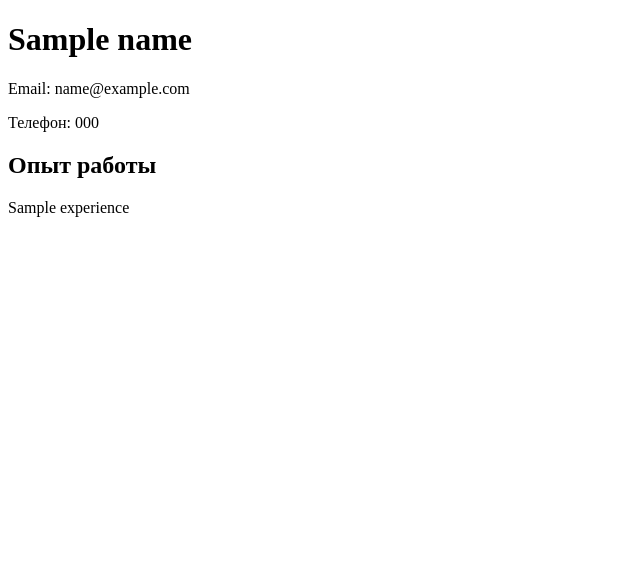
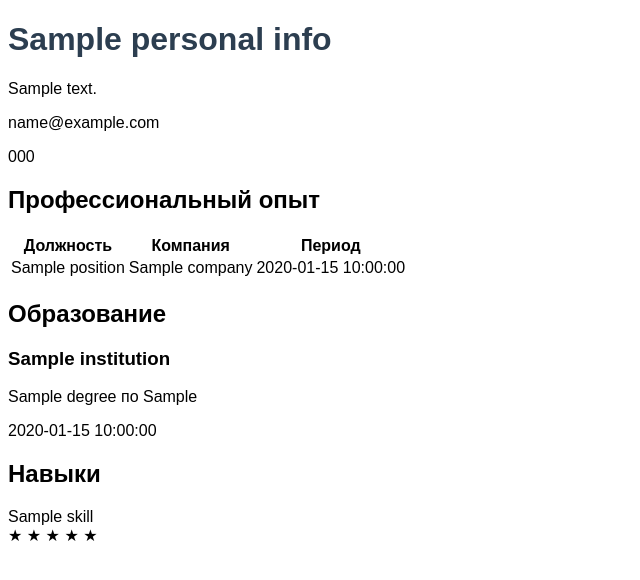
Before and after one commit to Kristinkins/resume_tpp, a Python web app: template app/ui/templates/classic/template.html in a window 1280 px wide. Shown: the top 580 px of the page, without its empty margins (0-640 px from the left). Run offline with Jinja, Linux system fonts and the light colour scheme; the template is opened without the code that fills it: most values are stand-ins (such as "Sample title", 1, 10 or a date in 2020).

Commit message:
Update template.html

```diff
--- a/app/ui/templates/classic/template.html
+++ b/app/ui/templates/classic/template.html
@@ -2,14 +2,74 @@
 <html>
 <head>
     <meta charset="UTF-8">
-    <title>Резюме</title>
-    <style>/* CSS_STYLES */</style>
+    <title>{{ resume.personal_info.name }} - Резюме</title>
+    <link rel="stylesheet" href="style.css">
 </head>
 <body>
-    <h1>{{name}}</h1>
-    <p>Email: {{email}}</p>
-    <p>Телефон: {{phone}}</p>
-    <h2>Опыт работы</h2>
-    {{experience}}
+    <div class="classic-resume">
+        <header class="header">
+            <h1>{{ resume.personal_info.name }}</h1>
+            <div class="contact-details">
+                {% if resume.personal_info.address %}<p>{{ resume.personal_info.address }}</p>{% endif %}
+                {% if resume.personal_info.email %}<p>{{ resume.personal_info.email }}</p>{% endif %}
+                {% if resume.personal_info.phone %}<p>{{ resume.personal_info.phone }}</p>{% endif %}
+            </div>
+        </header>
+
+        {% if resume.work_experience %}
+        <section class="experience-section">
+            <h2>Профессиональный опыт</h2>
+            <table>
+                <thead>
+                    <tr>
+                        <th>Должность</th>
+                        <th>Компания</th>
+                        <th>Период</th>
+                    </tr>
+                </thead>
+                <tbody>
+                    {% for exp in resume.work_experience %}
+                    <tr>
+                        <td>{{ exp.position }}</td>
+                        <td>{{ exp.company }}</td>
+                        <td>{{ utils.format_date_range(exp.start_date, exp.end_date) }}</td>
+                    </tr>
+                    {% endfor %}
+                </tbody>
+            </table>
+        </section>
+        {% endif %}
+
+        {% if resume.education %}
+        <section class="education-section">
+            <h2>Образование</h2>
+            {% for edu in resume.education %}
+            <div class="education-item">
+                <h3>{{ edu.institution }}</h3>
+                <p>{{ edu.degree }} по {{ edu.field_of_study }}</p>
+                <p>{{ utils.format_date_range(edu.start_date, edu.end_date) }}</p>
+            </div>
+            {% endfor %}
+        </section>
+        {% endif %}
+
+        {% if resume.skills %}
+        <section class="skills-section">
+            <h2>Навыки</h2>
+            <div class="skills-table">
+                {% for skill in resume.skills %}
+                <div class="skill-row">
+                    <span class="skill-name">{{ skill.name }}</span>
+                    <div class="skill-level">
+                        {% for i in range(5) %}
+                        <span class="star {% if i < skill.level %}filled{% endif %}">★</span>
+                        {% endfor %}
+                    </div>
+                </div>
+                {% endfor %}
+            </div>
+        </section>
+        {% endif %}
+    </div>
 </body>
 </html>
```
